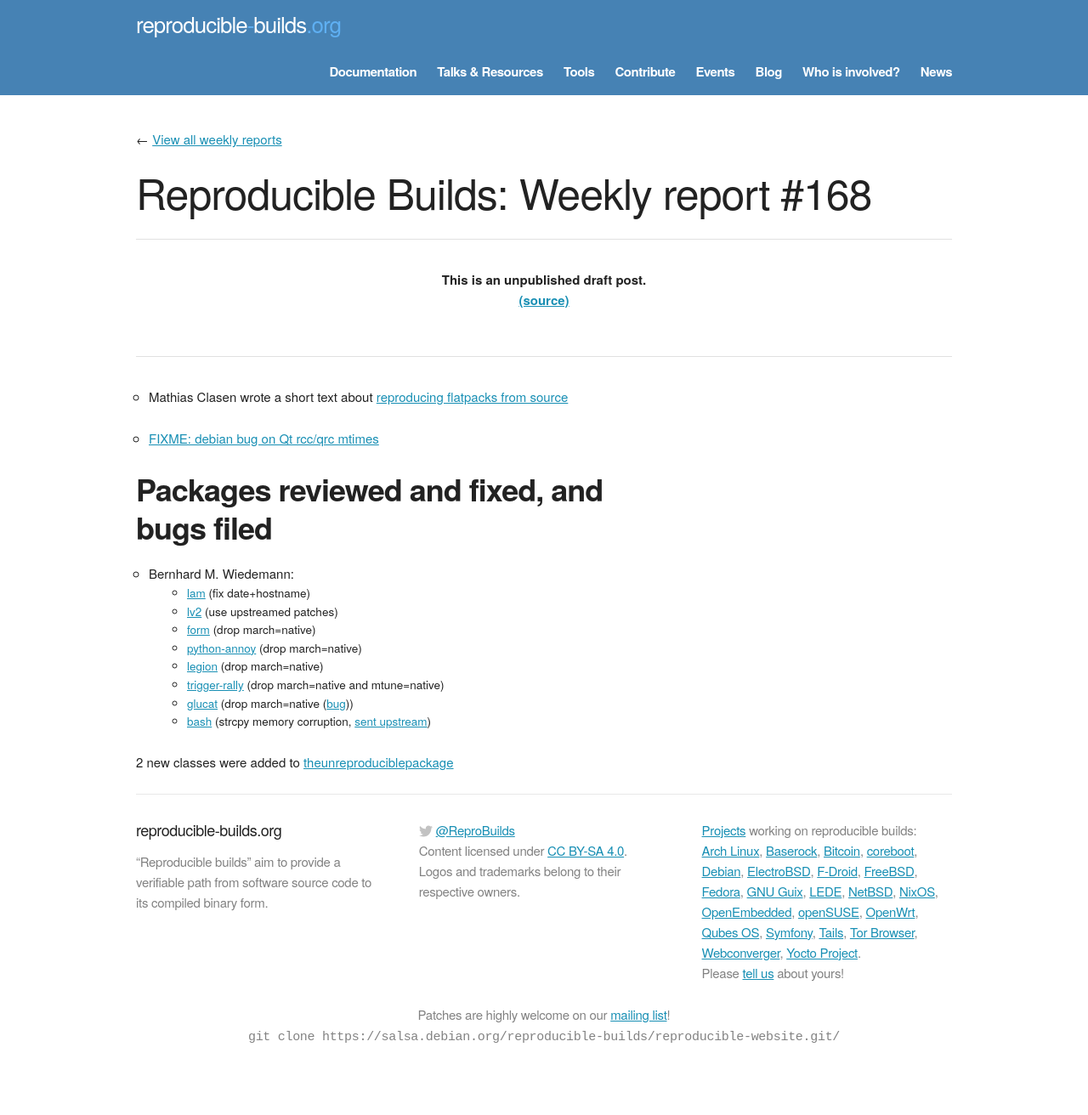
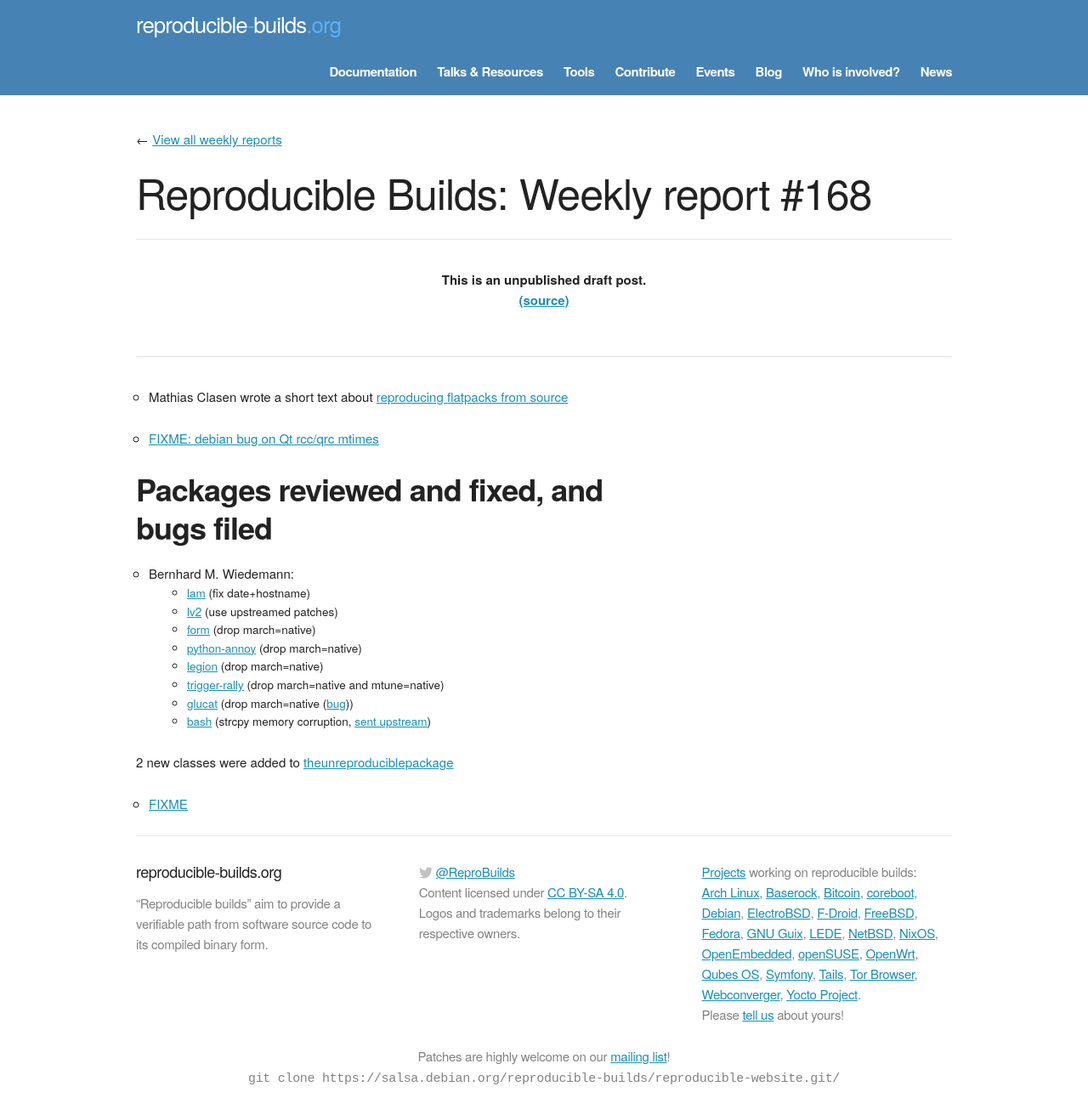
Before and after one commit to prototypefund/reproducible-website, a Jekyll site: the page built from _blog/posts/168.md, in a window 1280 px wide. Shown: the whole page at 85% size. Built offline with Jekyll 4.4.1, drawn with Linux system fonts in a browser that asks for light colours; some web fonts are replaced; before the commit the page ends 1263 px from its top, so only the background shows below that.

Commit message:
168 += https://www.privateinternetaccess.com/blog/2018/07/reproducible-builds-solving-an-old-open-source-problem-to-improve-security/

```diff
--- a/_blog/posts/168.md
+++ b/_blog/posts/168.md
@@ -21,3 +21,5 @@ Packages reviewed and fixed, and bugs filed
     * [bash](https://bugzilla.opensuse.org/show_bug.cgi?id=1100488) (strcpy memory corruption, [sent upstream](http://lists.gnu.org/archive/html/bug-bash/2018-07/msg00010.html))
 
 2 new classes were added to [theunreproduciblepackage](https://github.com/bmwiedemann/theunreproduciblepackage/tree/master/compile-time-check/)
+
+* [FIXME](https://www.privateinternetaccess.com/blog/2018/07/reproducible-builds-solving-an-old-open-source-problem-to-improve-security/)
```
